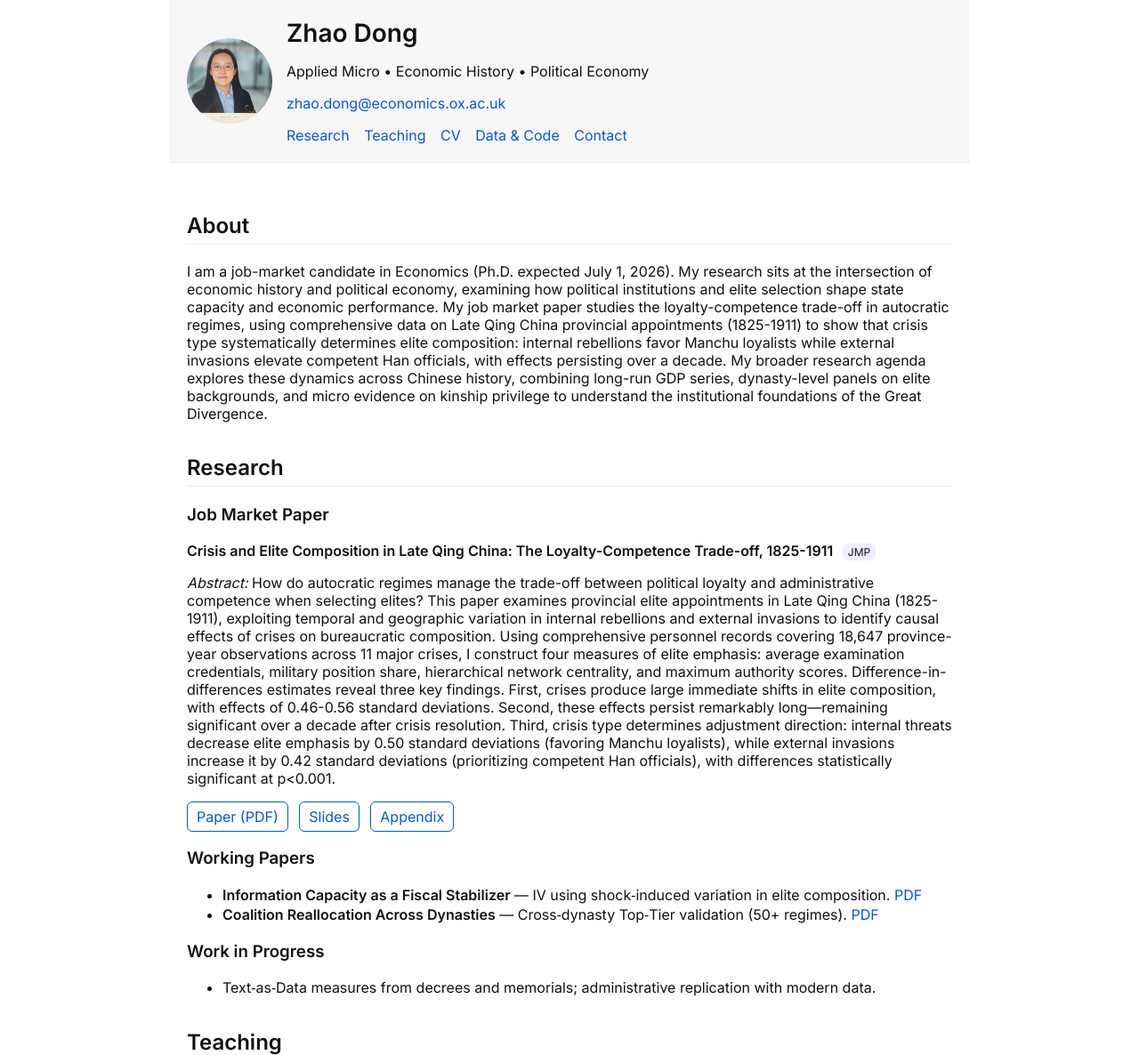
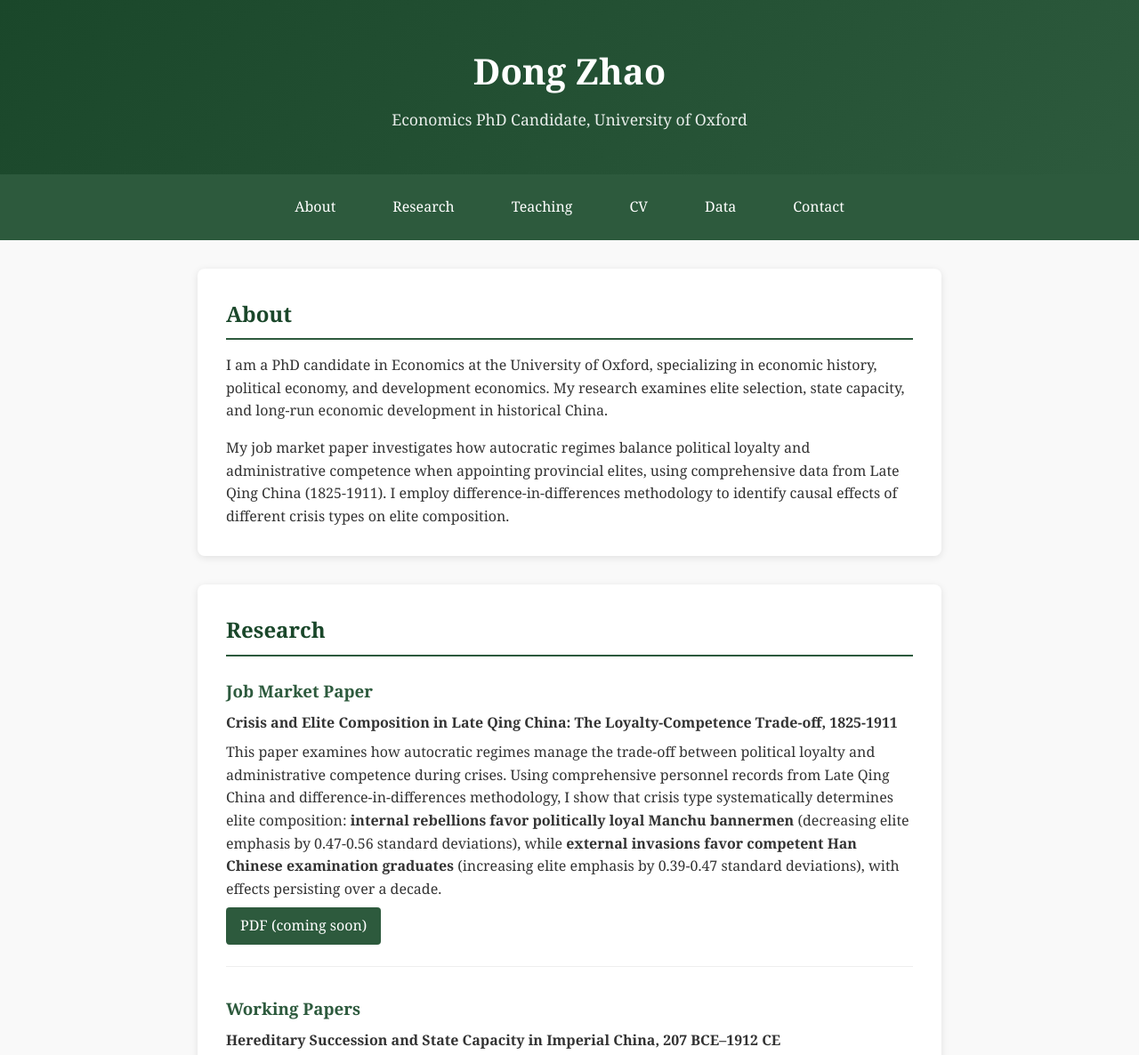
Before and after one commit to Zhaodong77777/Zhaodong77777.github.io, a plain HTML site: page index.html in a window 1280 px wide. Shown: the top 1186 px of the page at 89% size. Drawn offline with Linux system fonts and the light colour scheme.

Commit message:
Update personal website with corrections

```diff
--- a/index.html
+++ b/index.html
@@ -1,39 +1,120 @@
 <!DOCTYPE html>
 <html lang="en">
 <head>
-  <meta charset="utf-8">
-  <meta name="viewport" content="width=device-width, initial-scale=1">
-  <title>Zhao Dong — Economics</title>
- <meta name="description" content="Zhao Dong — Applied Micro / Economic History / Political Economy">
-  <link rel="stylesheet" href="style.css">
-  <link rel="preconnect" href="https://fonts.googleapis.com">
-  <link href="https://fonts.googleapis.com/css2?family=Inter:wght@300;400;600&display=swap" rel="stylesheet">
+  <meta charset="UTF-8">
+  <meta name="viewport" content="width=device-width, initial-scale=1.0">
+  <title>Zhao Dong - Economics PhD Candidate</title>
+  <style>
+    * { margin: 0; padding: 0; box-sizing: border-box; }
+    body {
+      font-family: 'Georgia', serif;
+      line-height: 1.6;
+      color: #333;
+      background: #f9f9f9;
+    }
+    header {
+      background: linear-gradient(135deg, #1a472a 0%, #2d5a3d 100%);
+      color: white;
+      padding: 3rem 0;
+      text-align: center;
+    }
+    header h1 { font-size: 2.5rem; margin-bottom: 0.5rem; }
+    header p { font-size: 1.1rem; opacity: 0.9; }
+    nav {
+      background: #2d5a3d;
+      padding: 1rem 0;
+      position: sticky;
+      top: 0;
+      z-index: 100;
+    }
+    nav .container {
+      display: flex;
+      justify-content: center;
+      gap: 2rem;
+    }
+    nav a {
+      color: white;
+      text-decoration: none;
+      padding: 0.5rem 1rem;
+      border-radius: 4px;
+      transition: background 0.3s;
+    }
+    nav a:hover { background: rgba(255,255,255,0.1); }
+    .container {
+      max-width: 900px;
+      margin: 0 auto;
+      padding: 0 2rem;
+    }
+    section {
+      background: white;
+      margin: 2rem auto;
+      padding: 2rem;
+      border-radius: 8px;
+      box-shadow: 0 2px 8px rgba(0,0,0,0.1);
+    }
+    h2 {
+      color: #1a472a;
+      margin-bottom: 1rem;
+      padding-bottom: 0.5rem;
+      border-bottom: 2px solid #2d5a3d;
+    }
+    h3 {
+      color: #2d5a3d;
+      margin-top: 1.5rem;
+      margin-bottom: 0.5rem;
+    }
+    .paper {
+      margin-bottom: 2rem;
+      padding-bottom: 1.5rem;
+      border-bottom: 1px solid #eee;
+    }
+    .paper:last-child { border-bottom: none; }
+    .btn {
+      display: inline-block;
+      padding: 0.5rem 1rem;
+      background: #2d5a3d;
+      color: white;
+      text-decoration: none;
+      border-radius: 4px;
+      margin-top: 0.5rem;
+      transition: background 0.3s;
+    }
+    .btn:hover { background: #1a472a; }
+    footer {
+      text-align: center;
+      padding: 2rem;
+      color: #666;
+      font-size: 0.9rem;
+    }
+    ul { margin-left: 1.5rem; margin-top: 0.5rem; }
+    li { margin-bottom: 0.5rem; }
+    .small { font-size: 0.9rem; }
+  </style>
 </head>
 <body>
-<header class="container">
-  <div class="profile">
-    <img src="asset/profile.jpg" alt="profile" class="avatar">
-    <div>
-      <h1>Zhao Dong</h1>
-      <p>Applied Micro • Economic History • Political Economy</p>
-      <p><a href="mailto:zhao.dong@economics.ox.ac.uk">zhao.dong@economics.ox.ac.uk</a></p>
+
+<header>
+  <h1>Dong Zhao</h1>
+  <p>Economics PhD Candidate, University of Oxford</p>
+</header>
+
 <nav>
+  <div class="container">
+    <a href="#about">About</a>
     <a href="#research">Research</a>
     <a href="#teaching">Teaching</a>
     <a href="#cv">CV</a>
-        <a href="#data">Data & Code</a>
+    <a href="#data">Data</a>
     <a href="#contact">Contact</a>
+  </div>
 </nav>
-    </div>
-  </div>
-</header>
 
 <main class="container">
   <section id="about">
     <h2>About</h2>
-I am a job-market candidate in Economics (Ph.D. expected July 1, 2026). My research sits at the intersection of economic history and political economy, examining how political institutions and elite selection shape state capacity and economic performance. My job market paper studies the loyalty-competence trade-off in autocratic regimes, using comprehensive data on Late Qing China provincial appointments (1825-1911) to show that crisis type systematically determines elite composition: internal rebellions favor Manchu loyalists while external invasions elevate competent Han officials, with effects persisting over a decade. My broader research agenda explores these dynamics across Chinese history, combining long-run GDP series, dynasty-level panels on elite backgrounds, and micro evidence on kinship privilege to understand the institutional foundations of the Great Divergence.
+    <p>I am a PhD candidate in Economics at the University of Oxford, specializing in economic history, political economy, and development economics. My research examines elite selection, state capacity, and long-run economic development in historical China.</p>
 
-
+    <p style="margin-top: 1rem;">My job market paper investigates how autocratic regimes balance political loyalty and administrative competence when appointing provincial elites, using comprehensive data from Late Qing China (1825-1911). I employ difference-in-differences methodology to identify causal effects of different crisis types on elite composition.</p>
   </section>
 
   <section id="research">
@@ -41,64 +122,64 @@ I am a job-market candidate in Economics (Ph.D. expected July 1, 2026). My resea
 
     <article class="paper">
       <h3>Job Market Paper</h3>
-      <p><strong>Crisis and Elite Composition in Late Qing China: The Loyalty-Competence Trade-off, 1825-1911</strong> <span class="tag">JMP</span></p>
-      <p><em>Abstract:</em> How do autocratic regimes manage the trade-off between political loyalty and administrative competence when selecting elites? This paper examines provincial elite appointments in Late Qing China (1825-1911), exploiting temporal and geographic variation in internal rebellions and external invasions to identify causal effects of crises on bureaucratic composition. Using comprehensive personnel records covering 18,647 province-year observations across 11 major crises, I construct four measures of elite emphasis: average examination credentials, military position share, hierarchical network centrality, and maximum authority scores. Difference-in-differences estimates reveal three key findings. First, crises produce large immediate shifts in elite composition, with effects of 0.46-0.56 standard deviations. Second, these effects persist remarkably long—remaining significant over a decade after crisis resolution. Third, crisis type determines adjustment direction: internal threats decrease elite emphasis by 0.50 standard deviations (favoring Manchu loyalists), while external invasions increase it by 0.42 standard deviations (prioritizing competent Han officials), with differences statistically significant at p<0.001.</p>
-      <p>
-        <a class="btn" href="asset/Crisis_Elite_Qing_JMP.pdf">Paper (PDF)</a>
-        <a class="btn" href="#">Slides</a>
-        <a class="btn" href="#">Appendix</a>
-      </p>
+      <p><strong>Crisis and Elite Composition in Late Qing China: The Loyalty-Competence Trade-off, 1825-1911</strong></p>
+
+      <p style="margin-top: 0.5rem;">This paper examines how autocratic regimes manage the trade-off between political loyalty and administrative competence during crises. Using comprehensive personnel records from Late Qing China and difference-in-differences methodology, I show that crisis type systematically determines elite composition: <strong>internal rebellions favor politically loyal Manchu bannermen</strong> (decreasing elite emphasis by 0.47-0.56 standard deviations), while <strong>external invasions favor competent Han Chinese examination graduates</strong> (increasing elite emphasis by 0.39-0.47 standard deviations), with effects persisting over a decade.</p>
+
+      <p><a class="btn" href="#">PDF (coming soon)</a></p>
     </article>
 
     <article class="paper">
       <h3>Working Papers</h3>
-      <ul>
-        <li><strong>Information Capacity as a Fiscal Stabilizer</strong> — IV using shock‑induced variation in elite composition. <a href="#">PDF</a></li>
-        <li><strong>Coalition Reallocation Across Dynasties</strong> — Cross‑dynasty Top‑Tier validation (50+ regimes). <a href="#">PDF</a></li>
-      </ul>
+      <p><strong>Hereditary Succession and State Capacity in Imperial China, 207 BCE–1912 CE</strong></p>
+      <p style="margin-top: 0.5rem;">This paper examines how hereditary power succession shaped state capacity across 2,000 years of Chinese imperial history. Using comprehensive data on 2,895 prime ministers across 55 dynasties, I show that hereditary succession rates varied dramatically (from 23% in the Yuan Dynasty to 91% in the Eastern Han), with profound implications for bureaucratic quality and long-run economic development.</p>
+      <p><a class="btn" href="#">PDF (coming soon)</a></p>
     </article>
 
     <article class="paper">
-      <h3>Work in Progress</h3>
-      <ul>
-        <li>Text‑as‑Data measures from decrees and memorials; administrative replication with modern data.</li>
-      </ul>
+      <p><strong>Chinese Historical GDP Reconstruction, 2-1328 CE: The Great Convergence, The Transition, and The Divergence</strong></p>
+      <p style="margin-top: 0.5rem;">This paper reconstructs Chinese GDP from the Han Dynasty through the Yuan Dynasty, revealing three distinct periods in China's economic trajectory. The analysis shows how institutional quality—particularly merit-based versus hereditary elite selection—shaped long-run growth patterns and contributed to the Great Divergence.</p>
+      <p><a class="btn" href="#">PDF (coming soon)</a></p>
     </article>
   </section>
 
   <section id="teaching">
     <h2>Teaching</h2>
     <ul>
-    <li><strong>Introductory Economics</strong> (UG): Micro & macro foundations; supply–demand; welfare & market failures; growth & inflation; policy trade-offs; historical case studies.</li>
-    <li><strong>Core Macroeconomics</strong> (UG): Long-run growth (Solow & structural change), business cycles & measurement, monetary/fiscal policy, open-economy macro; applications with historical national accounts.</li>
-    <li><strong>Quantitative Economics</strong> (UG): Data wrangling in R/Python, reproducible workflows & version control; causal tools (DiD/event-study, IV, RD) and time-series basics; replication with historical datasets.</li>
+      <li><strong>Quantitative Economics</strong> (Somerville College, Oxford, 2025): Data analysis in R/Python, causal inference methods, time-series analysis, reproducible research workflows.</li>
+      <li><strong>Introductory Economics</strong> (Brasenose College, Oxford, 2022-2024): Microeconomic and macroeconomic foundations, market analysis, policy evaluation.</li>
+      <li><strong>Core Macroeconomics</strong> (Brasenose College, Oxford, 2022-2024): Long-run growth theory, business cycles, monetary and fiscal policy, open economy macroeconomics.</li>
     </ul>
   </section>
 
-
-
   <section id="cv">
     <h2>CV</h2>
-    <p><a class="btn" href="cv/Zhao_Dong_CV.pdf">Download CV (PDF)</a></p>
+    <p><a class="btn" href="cv/Dong_Zhao_CV.pdf">Download CV (PDF)</a></p>
+    <p><em>Last updated: November 2025</em></p>
   </section>
 
   <section id="data">
     <h2>Data & Code</h2>
+    <p><em>Replication materials and datasets will be made available upon publication.</em></p>
     <ul>
-      <li>Patrimonialism Index (annual) — <a href="#">repo</a> / <a href="#">data</a></li>
-      <li>Information Capacity Index — <a href="#">repo</a></li>
+      <li>Late Qing Provincial Officials Database (1825-1911)</li>
+      <li>Imperial China Prime Ministers Database (207 BCE-1912 CE)</li>
+      <li>Chinese Historical GDP Estimates (2-1328 CE)</li>
     </ul>
   </section>
 
   <section id="contact">
     <h2>Contact</h2>
-    <p>Department of Economics, University of Oxford<br>
-       Email: <a href="mailto:zhao.dong@economics.ox.ac.uk">zhao.dong@economics.ox.ac.uk</a></p>
+    <p>Department of Economics<br>
+       University of Oxford<br>
+       Manor Road Building, Manor Road<br>
+       Oxford OX1 3UQ, United Kingdom</p>
+    <p>Email: <a href="mailto:dong.zhao@economics.ox.ac.uk">dong.zhao@economics.ox.ac.uk</a></p>
   </section>
 </main>
 
 <footer class="container small">
-  <p>© Zhao Dong · Last updated <span id="updated"></span></p>
+  <p>© 2025 Dong Zhao · Last updated <span id="updated"></span></p>
 </footer>
 
 <script>
```
Lines whose indentation alone changed are shown as unchanged.
